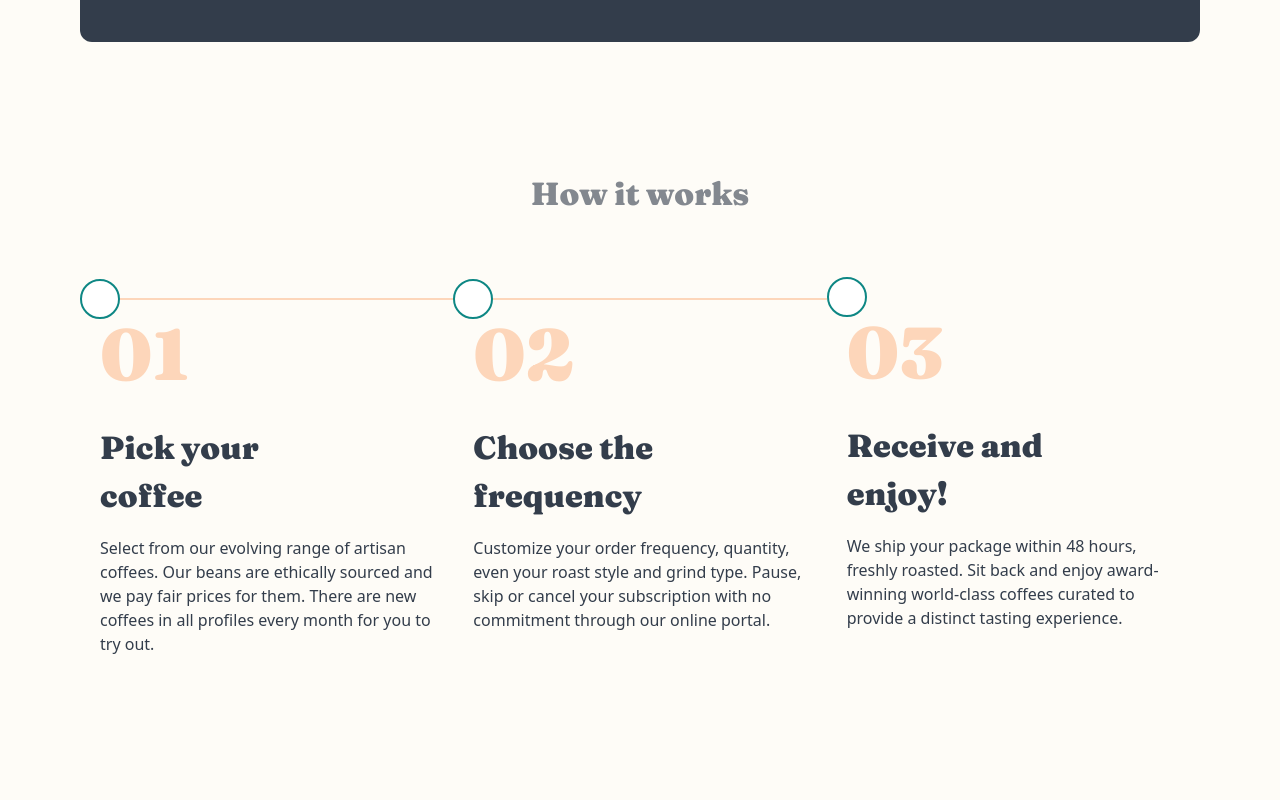
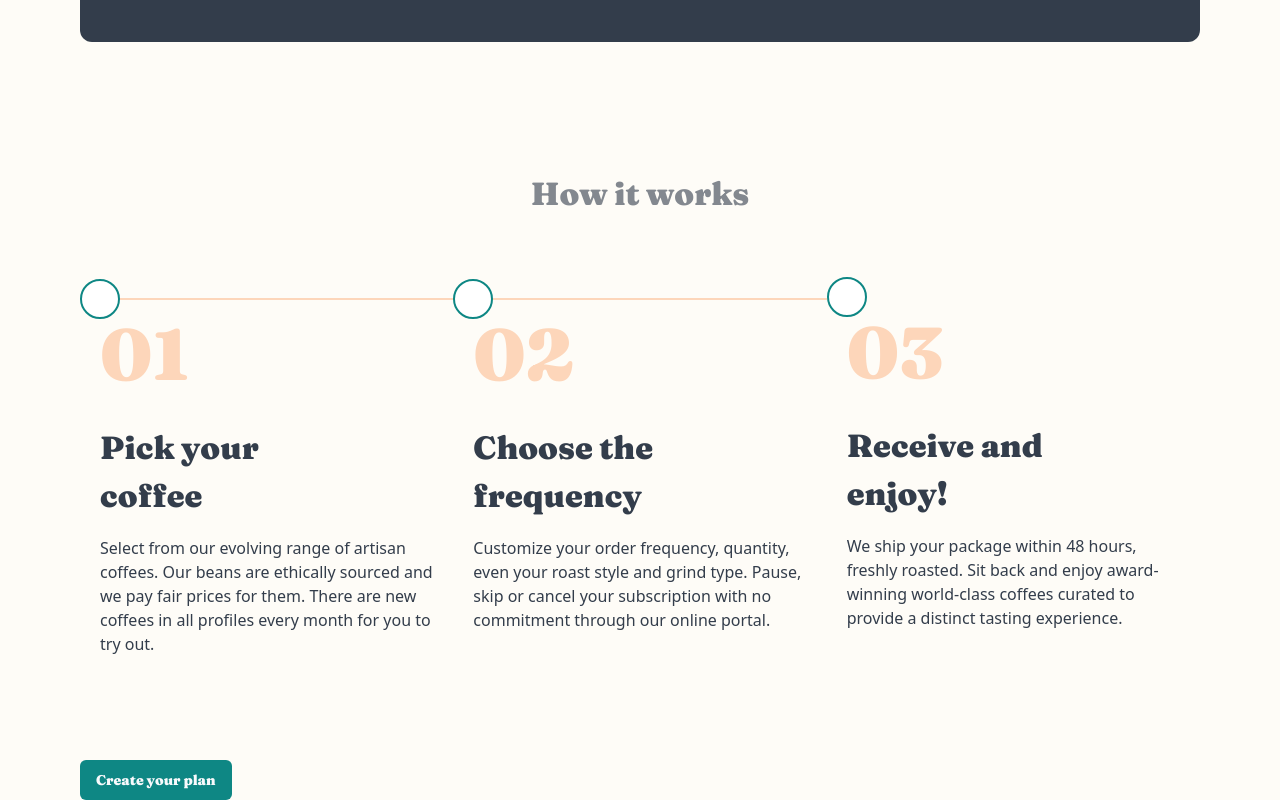
Before and after one commit to d-zucho/mycoffee, a Next.js app: page / in a window 1280 px wide. Shown: the part 2038-2838 px from the top of the page. Before the commit the page ends 2734 px from the top, so only its background shows below. Built offline with nearby package versions, Linux system fonts and the light colour scheme.

Commit message:
finish How it Works section

```diff
--- a/src/components/howitworks/HowItWorks.tsx
+++ b/src/components/howitworks/HowItWorks.tsx
@@ -1,6 +1,7 @@
 import { TStep } from '@/lib/types'
 import MaxWidthWrapper from '../MaxWidthWrapper'
 import Step from './Step'
+import { Button } from '../ui/button'
 
 interface HowItWorksProps {
   steps: TStep[]
@@ -30,6 +31,11 @@ function HowItWorks({ steps }: HowItWorksProps) {
             ))}
           </div>
         </div>
+        <div className='flex justify-center lg:justify-start mt-16'>
+          <Button className='bg-cyan hover:bg-btn_hover font-fraunces'>
+            Create your plan
+          </Button>
+        </div>
       </MaxWidthWrapper>
     </section>
   )
--- a/src/components/howitworks/Step.tsx
+++ b/src/components/howitworks/Step.tsx
@@ -12,7 +12,7 @@ const Step = ({ step, title, description, className }: Props) => {
     >
       {/* add step circle (first two) */}
 
-      <p className='border-2 border-cyan bg-white h-10 w-10 rounded-full absolute -left-5 lg:-top-[21px] lg:left-0' />
+      <div className='border-2 border-cyan bg-white h-10 w-10 rounded-full absolute -left-5 lg:-top-[21px] lg:left-0' />
 
       <h2 className='text-header-1 font-fraunces font-black text-peach '>
         {step}
--- a/tailwind.config.ts
+++ b/tailwind.config.ts
@@ -25,7 +25,7 @@ const config = {
         peach: '#fdd6ba',
         cream: '#fefcf7',
         mygray: '#83888f',
-        'btn-hover': '#66d2cf',
+        btn_hover: '#66d2cf',
         border: 'hsl(var(--border))',
         input: 'hsl(var(--input))',
         ring: 'hsl(var(--ring))',
```
